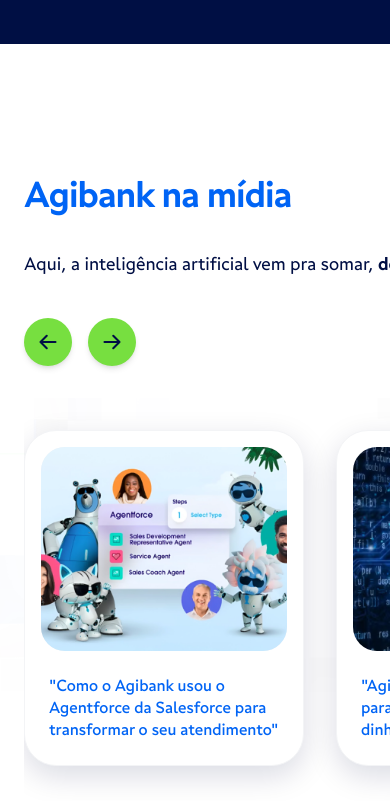
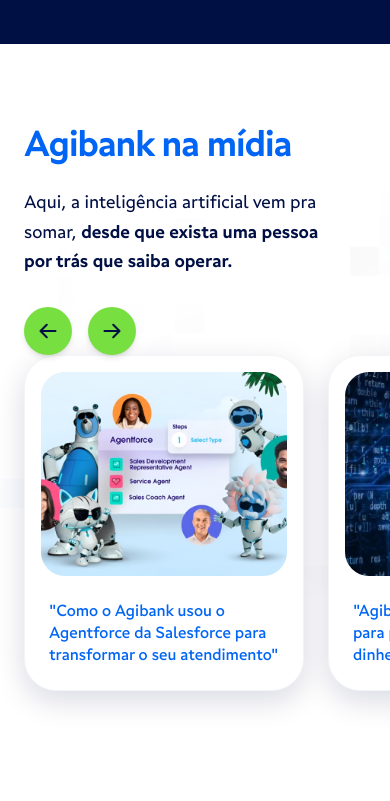
Before and after one commit to Uriel3coletivo/formacao-devs-ia, a Next.js app: page / in a window 390 px wide. Shown: the part 10320-11121 px from the top of the page. Built offline with nearby package versions, Linux system fonts and the light colour scheme.

Commit message:
Update Midia.jsx

```diff
--- a/src/components/Midia.jsx
+++ b/src/components/Midia.jsx
@@ -1,20 +1,15 @@
 'use client'
-import { useRef } from 'react'
+import { useState } from 'react'
 import { motion } from 'framer-motion'
 import { Swiper, SwiperSlide } from 'swiper/react'
+import { Navigation } from 'swiper/modules'
+
 import 'swiper/css'
+import 'swiper/css/navigation'
 
 export default function Midia() {
-  const carouselRef = useRef(null)
-
-  const scroll = (direction) => {
-    if (carouselRef.current && carouselRef.current.children.length > 0) {
-      const cardWidth = carouselRef.current.children[0].getBoundingClientRect().width
-      const gap = 32
-      const scrollAmount = direction === 'left' ? -(cardWidth + gap) : (cardWidth + gap)
-      carouselRef.current.scrollBy({ left: scrollAmount, behavior: 'smooth' })
-    }
-  }
+  const [swiperInstanceDesktop, setSwiperInstanceDesktop] = useState(null)
+  const [swiperInstanceMobile, setSwiperInstanceMobile] = useState(null)
 
   const noticias = [
     {
@@ -35,93 +30,124 @@ export default function Midia() {
   ]
 
   return (
-    <section className="bg-white py-24 md:py-32 relative overflow-hidden z-10">
+    <section className="bg-white py-20 lg:py-32 relative overflow-hidden z-10 w-full">
 
       <div className="absolute inset-0 z-0 pointer-events-none opacity-40">
         <img src="/images/Pixels.png" alt="Pixels Decorativos" className="w-full h-full object-cover" />
       </div>
 
       <div className="container-custom relative z-10">
-        <div className="grid lg:grid-cols-12 gap-8 lg:gap-12 items-center">
 
-          {/* LADO ESQUERDO: Textos e Controles */}
+        {/* ========================================================= */}
+        {/* 🖥️ VERSÃO DESKTOP (BLINDADA) */}
+        {/* ========================================================= */}
+        <div className="hidden lg:grid grid-cols-12 gap-12 items-center">
+
           <motion.div
             initial={{ opacity: 0, x: -50 }}
             whileInView={{ opacity: 1, x: 0 }}
             viewport={{ once: true, margin: "-100px" }}
             transition={{ duration: 0.8 }}
-            className="col-span-12 lg:col-span-4 flex flex-col items-start relative z-20 bg-white py-8"
+            className="col-span-4 flex flex-col items-start relative z-20 bg-white py-8"
           >
             <div className="absolute top-0 right-full w-[100vw] h-full bg-white z-0" />
             <div className="absolute top-0 -right-8 w-8 h-full bg-white z-0" />
 
-            <h2 className="text-4xl md:text-5xl lg:text-[56px] font-bold text-[#0064f5] leading-tight mb-8 tracking-tight relative z-10">
+            <h2 className="text-[56px] font-bold text-[#0064f5] leading-tight mb-8 tracking-tight relative z-10">
               Agibank na mídia
             </h2>
 
-            <p className="text-lg md:text-xl text-[#000f44] font-light mb-10 leading-relaxed relative z-10">
+            <p className="text-xl text-[#000f44] font-light mb-10 leading-relaxed relative z-10">
               Aqui, a inteligência artificial vem pra somar, <span className="font-bold">desde que exista uma pessoa por trás que saiba operar.</span>
             </p>
 
-            {/* A MÁGICA AQUI: z-40 garante que os botões fiquem acima da parede branca invisível no mobile */}
             <div className="flex gap-4 relative z-40">
-              <button
-                onClick={() => scroll('left')}
-                className="w-12 h-12 rounded-full bg-[#77df40] text-[#000f44] flex items-center justify-center hover:bg-[#0064f5] hover:text-white transition-all transform hover:scale-105 active:scale-95 shadow-md cursor-pointer"
-              >
-                <svg xmlns="http://www.w3.org/2000/svg" fill="none" viewBox="0 0 24 24" strokeWidth={2.5} stroke="currentColor" className="w-5 h-5">
-                  <path strokeLinecap="round" strokeLinejoin="round" d="M10.5 19.5L3 12m0 0l7.5-7.5M3 12h18" />
-                </svg>
+              <button onClick={() => swiperInstanceDesktop?.slidePrev()} className="w-12 h-12 rounded-full bg-[#77df40] text-[#000f44] flex items-center justify-center hover:bg-[#0064f5] hover:text-white transition-all transform hover:scale-105 active:scale-95 shadow-md cursor-pointer">
+                <svg xmlns="http://www.w3.org/2000/svg" fill="none" viewBox="0 0 24 24" strokeWidth={2.5} stroke="currentColor" className="w-5 h-5"><path strokeLinecap="round" strokeLinejoin="round" d="M10.5 19.5L3 12m0 0l7.5-7.5M3 12h18" /></svg>
               </button>
-              <button
-                onClick={() => scroll('right')}
-                className="w-12 h-12 rounded-full bg-[#77df40] text-[#000f44] flex items-center justify-center hover:bg-[#0064f5] hover:text-white transition-all transform hover:scale-105 active:scale-95 shadow-md cursor-pointer"
-              >
-                <svg xmlns="http://www.w3.org/2000/svg" fill="none" viewBox="0 0 24 24" strokeWidth={2.5} stroke="currentColor" className="w-5 h-5">
-                  <path strokeLinecap="round" strokeLinejoin="round" d="M13.5 4.5L21 12m0 0l-7.5 7.5M21 12H3" />
-                </svg>
+              <button onClick={() => swiperInstanceDesktop?.slideNext()} className="w-12 h-12 rounded-full bg-[#77df40] text-[#000f44] flex items-center justify-center hover:bg-[#0064f5] hover:text-white transition-all transform hover:scale-105 active:scale-95 shadow-md cursor-pointer">
+                <svg xmlns="http://www.w3.org/2000/svg" fill="none" viewBox="0 0 24 24" strokeWidth={2.5} stroke="currentColor" className="w-5 h-5"><path strokeLinecap="round" strokeLinejoin="round" d="M13.5 4.5L21 12m0 0l-7.5 7.5M21 12H3" /></svg>
               </button>
             </div>
           </motion.div>
 
-          {/* LADO DIREITO: Carrossel */}
-          <div className="col-span-12 lg:col-span-8 relative z-10">
-
-            <div className="absolute top-0 -right-[50vw] w-[50vw] h-full bg-gradient-to-l from-white via-white/80 to-transparent z-30 pointer-events-none hidden lg:block" />
-
-            <div
-              ref={carouselRef}
-              className="flex gap-8 overflow-x-auto snap-x snap-mandatory no-scrollbar py-12 -my-12 pr-[50vw]"
+          <div className="col-span-8 relative z-10">
+            {/* O Swiper resolve o vazamento nativamente com overflow-visible */}
+            <Swiper
+              onSwiper={setSwiperInstanceDesktop}
+              slidesPerView="auto"
+              spaceBetween={32}
+              modules={[Navigation]}
+              className="!overflow-visible py-12 -my-12"
             >
               {noticias.map((noticia, index) => (
-                <motion.a
-                  key={index}
-                  href={noticia.link}
-                  target="_blank"
-                  rel="noopener noreferrer"
-                  initial={{ opacity: 0, y: 30 }}
-                  whileInView={{ opacity: 1, y: 0 }}
-                  viewport={{ once: true, margin: "-50px" }}
-                  transition={{ duration: 0.5, delay: index * 0.2 }}
-                  className="shrink-0 w-[280px] md:w-[340px] xl:w-[420px] bg-white border border-gray-100 rounded-[32px] shadow-[0_10px_30px_rgba(0,15,68,0.15)] hover:shadow-[0_20px_40px_rgba(0,15,68,0.25)] hover:-translate-y-2 hover:scale-[1.02] transition-all duration-300 ease-out flex flex-col overflow-hidden group block"
-                >
-                  <div className="p-4 pb-0 h-[220px] md:h-[250px]">
-                    <img
-                      src={`/images/${noticia.img}`}
-                      alt="Notícia Agibank"
-                      className="w-full h-full object-cover rounded-[24px] bg-gray-100"
-                    />
-                  </div>
+                <SwiperSlide key={index} className="!w-[420px]">
+                  <a href={noticia.link} target="_blank" rel="noopener noreferrer" className="block h-full group bg-white border border-gray-100 rounded-[32px] shadow-[0_10px_30px_rgba(0,15,68,0.15)] hover:shadow-[0_20px_40px_rgba(0,15,68,0.25)] hover:-translate-y-2 hover:scale-[1.02] transition-all duration-300 ease-out flex flex-col overflow-hidden">
+                    <div className="p-4 pb-0 h-[250px]">
+                      <img src={`/images/${noticia.img}`} alt="Notícia" className="w-full h-full object-cover rounded-[24px] bg-gray-100" onError={(e) => { e.target.src = `https://placehold.co/400x300/0064f5/ffffff?text=Notícia+${index + 1}` }} />
+                    </div>
+                    <div className="p-8 flex-1 flex items-center">
+                      <p className="text-[#0064f5] font-medium text-xl leading-snug group-hover:text-[#0033b0] transition-colors">{noticia.title}</p>
+                    </div>
+                  </a>
+                </SwiperSlide>
+              ))}
+            </Swiper>
+          </div>
 
-                  <div className="p-6 md:p-8 flex-1 flex items-center">
-                    <p className="text-[#0064f5] font-medium text-base md:text-lg xl:text-xl leading-snug group-hover:text-[#0033b0] transition-colors">
-                      {noticia.title}
-                    </p>
-                  </div>
-                </motion.a>
+        </div>
+
+        {/* ========================================================= */}
+        {/* 📱 VERSÃO MOBILE (USANDO SWIPER NATIVO) */}
+        {/* ========================================================= */}
+        <div className="flex flex-col lg:hidden w-full gap-8">
+
+          <motion.div
+            initial={{ opacity: 0, y: 30 }}
+            whileInView={{ opacity: 1, y: 0 }}
+            viewport={{ once: true }}
+            transition={{ duration: 0.8 }}
+            className="w-full flex flex-col items-start"
+          >
+            <h2 className="text-4xl md:text-5xl font-bold text-[#0064f5] leading-[1.1] mb-6 tracking-tight">
+              Agibank na mídia
+            </h2>
+
+            <p className="text-lg md:text-xl text-[#000f44] font-light mb-8 leading-relaxed max-w-[90%] break-words">
+              Aqui, a inteligência artificial vem pra somar, <span className="font-bold">desde que exista uma pessoa por trás que saiba operar.</span>
+            </p>
+
+            <div className="flex gap-4">
+              <button onClick={() => swiperInstanceMobile?.slidePrev()} className="w-12 h-12 rounded-full bg-[#77df40] text-[#000f44] flex items-center justify-center shadow-md active:scale-95 z-40 relative">
+                <svg xmlns="http://www.w3.org/2000/svg" fill="none" viewBox="0 0 24 24" strokeWidth={2.5} stroke="currentColor" className="w-5 h-5"><path strokeLinecap="round" strokeLinejoin="round" d="M10.5 19.5L3 12m0 0l7.5-7.5M3 12h18" /></svg>
+              </button>
+              <button onClick={() => swiperInstanceMobile?.slideNext()} className="w-12 h-12 rounded-full bg-[#77df40] text-[#000f44] flex items-center justify-center shadow-md active:scale-95 z-40 relative">
+                <svg xmlns="http://www.w3.org/2000/svg" fill="none" viewBox="0 0 24 24" strokeWidth={2.5} stroke="currentColor" className="w-5 h-5"><path strokeLinecap="round" strokeLinejoin="round" d="M13.5 4.5L21 12m0 0l-7.5 7.5M21 12H3" /></svg>
+              </button>
+            </div>
+          </motion.div>
+
+          <div className="w-full relative">
+            <Swiper
+              onSwiper={setSwiperInstanceMobile}
+              slidesPerView="auto"
+              spaceBetween={24}
+              modules={[Navigation]}
+              className="!overflow-visible py-8 -my-8"
+            >
+              {noticias.map((noticia, index) => (
+                <SwiperSlide key={index} className="!w-[280px] md:!w-[340px]">
+                  <a href={noticia.link} target="_blank" rel="noopener noreferrer" className="block h-full bg-white border border-gray-100 rounded-[32px] shadow-[0_10px_30px_rgba(0,15,68,0.15)] flex flex-col overflow-hidden">
+                    <div className="p-4 pb-0 h-[220px]">
+                      <img src={`/images/${noticia.img}`} alt="Notícia" className="w-full h-full object-cover rounded-[24px] bg-gray-100" onError={(e) => { e.target.src = `https://placehold.co/400x300/0064f5/ffffff?text=Notícia+${index + 1}` }} />
+                    </div>
+                    <div className="p-6 flex-1 flex items-center">
+                      <p className="text-[#0064f5] font-medium text-base md:text-lg leading-snug">{noticia.title}</p>
+                    </div>
+                  </a>
+                </SwiperSlide>
               ))}
-            </div>
-
+            </Swiper>
           </div>
 
         </div>
```
